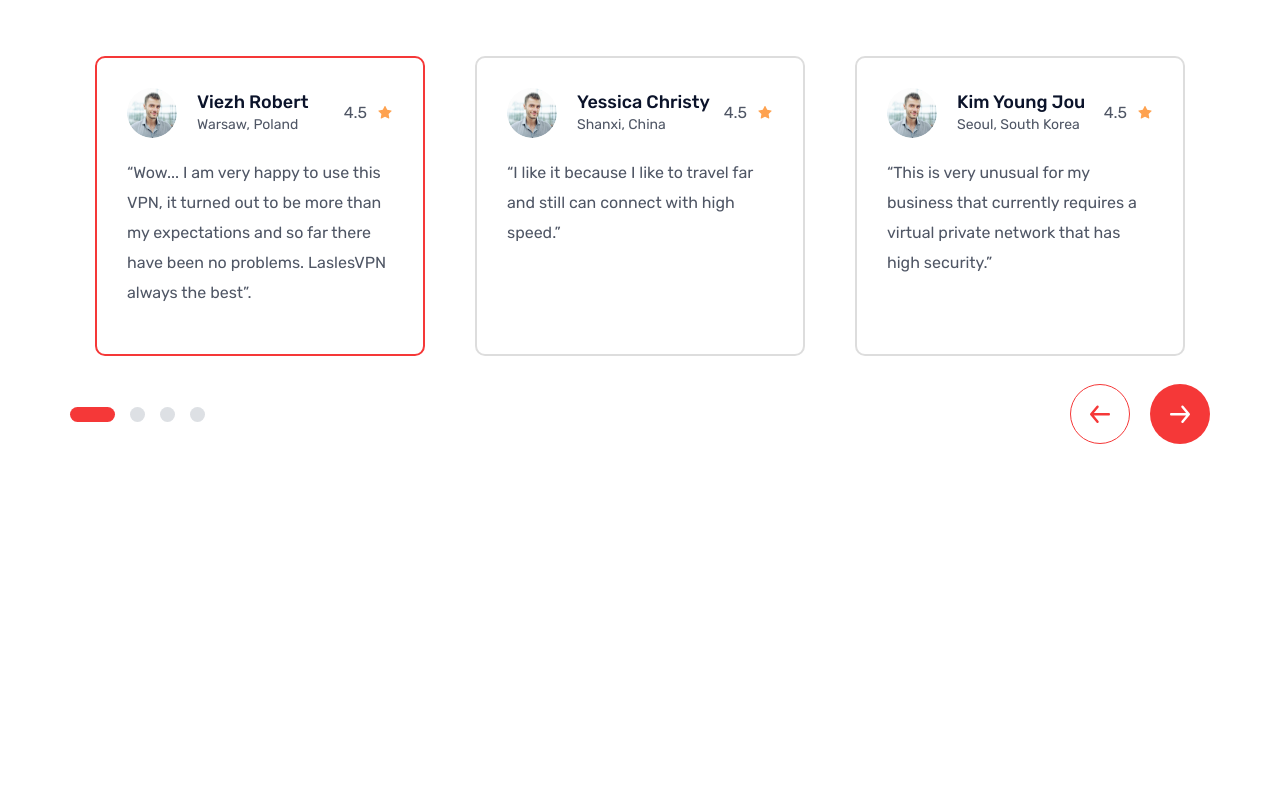
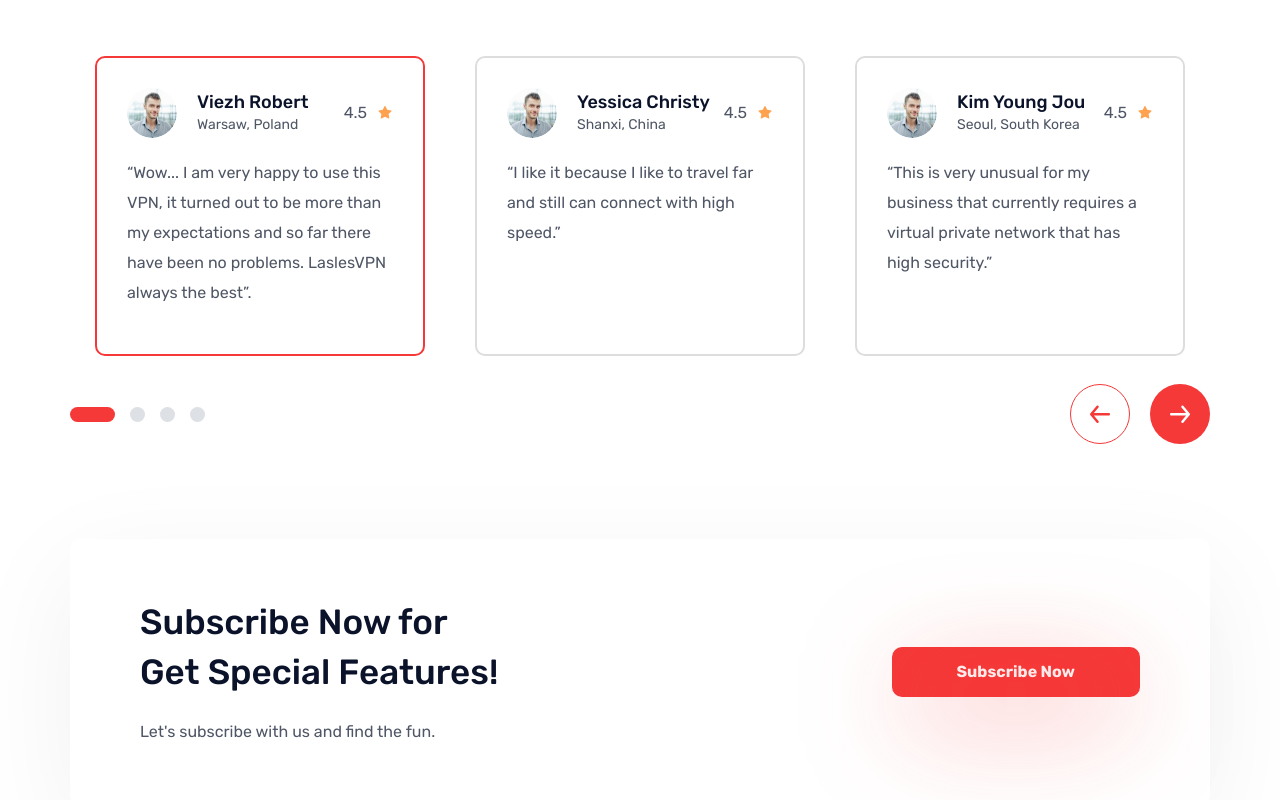
Before and after one commit to Congglee/coding-ui, a Next.js app in the folder lasles-vpn/: page / in a window 1280 px wide. Shown: the part 4052-4852 px from the top of the page. Before the commit the page ends 4496 px from the top, so only its background shows below. Built offline with nearby package versions, Linux system fonts and the light colour scheme.

Commit message:
Subscribe section

```diff
--- a/lasles-vpn/src/app/page.js
+++ b/lasles-vpn/src/app/page.js
@@ -4,6 +4,7 @@ import HeroSection from "@/components/hero-section/hero-section";
 import IntroSection from "@/components/intro-section/intro-section";
 import PartnerSection from "@/components/partner-section/partner-section";
 import PlanSection from "@/components/plan-section/plan-section";
+import SubscribeSection from "@/components/subscribe-section/subscribe-section";
 
 export default function Home() {
   return (
@@ -14,6 +15,7 @@ export default function Home() {
       <PlanSection />
       <PartnerSection />
       <CustomerSection />
+      <SubscribeSection />
     </>
   );
 }
--- a/lasles-vpn/src/components/customer-section/customer-section.module.css
+++ b/lasles-vpn/src/components/customer-section/customer-section.module.css
@@ -1,3 +1,7 @@
+.customer {
+  margin-bottom: 95px;
+}
+
 .customer .boxed {
   margin-bottom: 60px;
 }
--- a/lasles-vpn/src/components/hero-section/hero-section.js
+++ b/lasles-vpn/src/components/hero-section/hero-section.js
@@ -1,3 +1,4 @@
+import Link from "next/link";
 import styles from "./hero-section.module.css";
 
 export default function HeroSection() {
@@ -14,9 +15,9 @@ export default function HeroSection() {
               <span className="text-medium">LaslesVPN</span> discover
               interesting features from us.
             </p>
-            <a href="#" className="button button--rounded button--primary">
+            <Link href="#" className="button button--rounded button--primary">
               Get Started
-            </a>
+            </Link>
           </div>
           <div className={styles["hero-image"]}>
             <img srcSet="./images/hero-image.png 2x" alt />
--- a/lasles-vpn/src/components/plan-section/plan-section.js
+++ b/lasles-vpn/src/components/plan-section/plan-section.js
@@ -1,3 +1,4 @@
+import Link from "next/link";
 import styles from "./plan-section.module.css";
 
 const plans = [
@@ -71,9 +72,9 @@ export default function PlanSection() {
                 {plan.price}
                 <span>{plan.price === "Free" ? "" : " / mo"}</span>
               </h4>
-              <a href="#" className="button button--primary button--shadow">
+              <Link href="#" className="button button--primary button--shadow">
                 Select
-              </a>
+              </Link>
             </div>
           ))}
         </div>
--- /dev/null
+++ b/lasles-vpn/src/components/subscribe-section/subscribe-section.js
@@ -0,0 +1,23 @@
+import Link from "next/link";
+import styles from "./subscribe-section.module.css";
+
+export default function SubscribeSection() {
+  return (
+    <section className="subscribe">
+      <div className="container">
+        <div className={styles["subscribe-container"]}>
+          <div className={styles["subscribe-content"]}>
+            <h2 className="heading">Subscribe Now for Get Special Features!</h2>
+            <p className="text">Let's subscribe with us and find the fun.</p>
+          </div>
+          <Link
+            href="#"
+            className="button button--primary button--rounded button--shadow"
+          >
+            Subscribe Now
+          </Link>
+        </div>
+      </div>
+    </section>
+  );
+}
--- /dev/null
+++ b/lasles-vpn/src/components/subscribe-section/subscribe-section.module.css
@@ -0,0 +1,13 @@
+.subscribe-container {
+  background-color: #fff;
+  border-radius: 10px;
+  padding: 58px 70px;
+  display: flex;
+  justify-content: space-between;
+  align-items: center;
+  box-shadow: 0 30px 114px 0 rgba(13, 16, 37, 0.06);
+}
+
+.subscribe-content {
+  max-width: 370px;
+}
```
